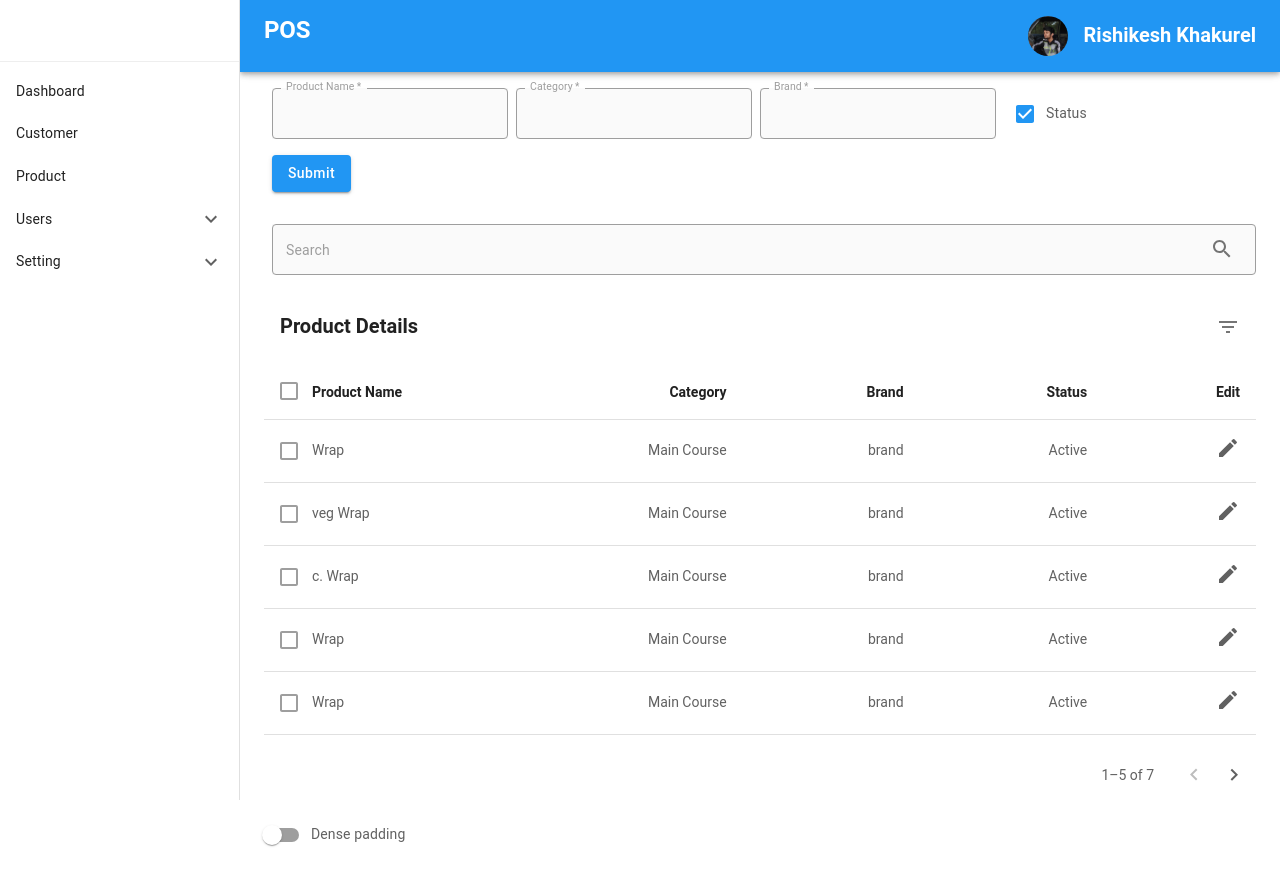
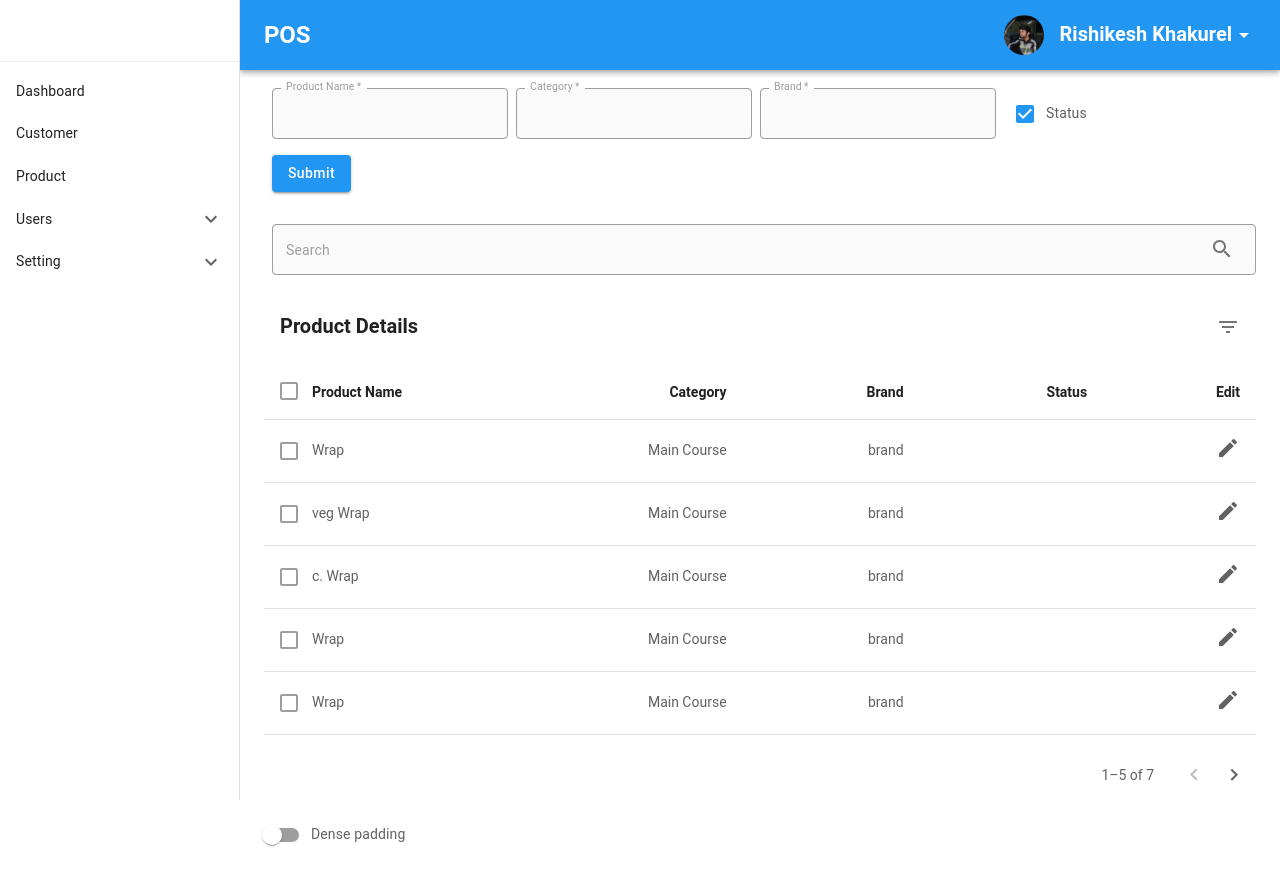
Before and after one commit to rishikeshkhakurel/pos, a React (Create React App) app: page /product in a window 1280 px wide. Built offline with nearby package versions, Linux system fonts and the light colour scheme.

Commit message:
logout button added

```diff
--- a/src/features/Element/AuthElement.js
+++ b/src/features/Element/AuthElement.js
@@ -17,6 +17,7 @@ import React, { useState } from "react";
 import { Link, Outlet } from "react-router-dom";
 import KeyboardArrowDownIcon from "@mui/icons-material/KeyboardArrowDown";
 import PP from "../../common/assets/rishi.jpg";
+import ArrowDropDownIcon from "@mui/icons-material/ArrowDropDown";
 
 const drawerWidth = 240;
 
@@ -57,6 +58,8 @@ const AuthElement = (props) => {
   const { window } = props;
   const [mobileOpen, setMobileOpen] = React.useState(false);
   const [collapse, setcollapse] = useState("");
+  const [setting, setSetting] = useState(false);
+  console.log("setting", setting);
 
   const handleDrawerToggle = () => {
     setMobileOpen(!mobileOpen);
@@ -146,6 +149,26 @@ const AuthElement = (props) => {
       </List>
     </div>
   );
+
+  const Setting = () => {
+    return (
+      <List
+        sx={{
+          background: "#e0e0e0",
+          position: "absolute",
+          zIndex: "999",
+          top: "70px",
+          width: "100%",
+        }}
+        onMouseEnter={() => setSetting(true)}
+        onMouseLeave={() => setSetting(false)}
+      >
+        <ListItem variant="h4" sx={{ color: "black", p: 2 }} button>
+          <Typography variant="h4">Logout</Typography>
+        </ListItem>
+      </List>
+    );
+  };
   const container =
     window !== undefined ? () => window().document.body : undefined;
   return (
@@ -157,7 +180,9 @@ const AuthElement = (props) => {
           ml: { sm: `${drawerWidth}px` },
         }}
       >
-        <Toolbar>
+        <Toolbar
+          sx={{ display: "flex", alignItems: "center", height: "70px", p: 0 }}
+        >
           <IconButton
             color="inherit"
             aria-label="open drawer"
@@ -167,7 +192,15 @@ const AuthElement = (props) => {
           >
             <MenuIcon />
           </IconButton>
-          <Box sx={{ display: "flex", width: "100%", justifyContent: "space-between" }}>
+          <Box
+            sx={{
+              display: "flex",
+              width: "100%",
+              height: "100%",
+              alignItems: "center",
+              justifyContent: "space-between",
+            }}
+          >
             <Box>
               <Typography
                 variant="h2"
@@ -178,16 +211,22 @@ const AuthElement = (props) => {
                 POS
               </Typography>
             </Box>
-            <Box sx={{ display: "flex", alignItems:"center"}} >
+            <Box
+              sx={{ display: "flex", alignItems: "center", height: "100%" }}
+              onMouseEnter={() => setSetting(true)}
+              onMouseLeave={() => setSetting(false)}
+            >
               <Avatar alt="PP" src={PP} />
               <Typography
                 variant="h3"
                 noWrap
                 component="div"
-                sx={{ color: "white", ml:2 }}
+                sx={{ color: "white", ml: 2 }}
               >
                 Rishikesh Khakurel
               </Typography>
+              <ArrowDropDownIcon />
+              {setting && <Setting />}
             </Box>
           </Box>
         </Toolbar>
--- a/src/features/Product/hooks/useProduct.js
+++ b/src/features/Product/hooks/useProduct.js
@@ -28,13 +28,13 @@ const useProduct = () => {
   }
 
   const rows = [
-    createData(1, "Wrap", "Main Course", "brand", "Active"),
-    createData(2, "veg Wrap", "Main Course", "brand", "Active"),
-    createData(3, "c. Wrap", "Main Course", "brand", "Active"),
-    createData(4, "Wrap", "Main Course", "brand", "Active"),
-    createData(5, "Wrap", "Main Course", "brand", "Active"),
-    createData(6, "Wrap", "Main Course", "brand", "Active"),
-    createData(7, "Wrap", "Main Course", "brand", "Active"),
+    createData(1, "Wrap", "Main Course", "brand", false),
+    createData(2, "veg Wrap", "Main Course", "brand", true),
+    createData(3, "c. Wrap", "Main Course", "brand", true),
+    createData(4, "Wrap", "Main Course", "brand", true),
+    createData(5, "Wrap", "Main Course", "brand", true),
+    createData(6, "Wrap", "Main Course", "brand", true),
+    createData(7, "Wrap", "Main Course", "brand", true),
   ];
 
   useEffect(() => {
--- a/src/features/Product/view/addProduct.js
+++ b/src/features/Product/view/addProduct.js
@@ -18,16 +18,20 @@ function AddProduct() {
     setformvalue,
   } = useProduct();
 
-  // const editdata = useSelector((state) => state.editSlice.data);
-  // useEffect(() => {
-  //   if (editdata.id === "product") {
-  //     console.log(editdata);
-  //     setformvalue(editdata.data);
-  //   }
-  // }, [editdata, setformvalue]);
+  const editdata = useSelector((state) => state.editSlice.data);
+  useEffect(() => {
+    if (editdata.id === "product") {
+      console.log(editdata);
+      setformvalue(editdata.data);
+    }
+  }, [editdata, setformvalue]);
   return (
     <Paper sx={{ mt: 2, mb: 2 }}>
-      {/* <form onSubmit={!editdata.id==='product'? handleProductAdd : handleProductEdit}> */}
+      <form
+        onSubmit={
+          !editdata.id === "product" ? handleProductAdd : handleProductEdit
+        }
+      >
         <Paper
           container="div"
           sx={{ display: "flex", justifyContent: "space-between", flex: 1 }}
@@ -38,7 +42,7 @@ function AddProduct() {
             label="Product Name"
             name="ProductName"
             required
-            value={formvalue.ProdutName}
+            value={formvalue.product_name}
             InputLabelProps={{ shrink: true }}
             onChange={handleOnChange}
           />
@@ -47,7 +51,7 @@ function AddProduct() {
             id="filled-name"
             label="Category"
             name="Category"
-            value={formvalue.Category}
+            value={formvalue.category}
             InputLabelProps={{ shrink: true }}
             required
             onChange={handleOnChange}
@@ -57,7 +61,7 @@ function AddProduct() {
             id="filled-name"
             label="Brand"
             name="Brand"
-            value={formvalue.Brand}
+            value={formvalue.brand}
             InputLabelProps={{ shrink: true }}
             required
             onChange={handleOnChange}
@@ -66,9 +70,10 @@ function AddProduct() {
             sx={{ ml: 1, flex: 1 }}
             control={
               <Checkbox
+                value={formvalue.status}
                 defaultChecked
                 onChange={(e) => {
-                  console.log("clicked")
+                  console.log("clicked");
                 }}
               />
             }
@@ -78,11 +83,10 @@ function AddProduct() {
 
         <Paper container="div" sx={{ mt: 2, ml: 1 }}>
           <Button type="submit" variant="contained">
-            {/* {editdata.id === "product" ? "Update" : "Submit"} */}
-            Submit
+            {editdata.id === "product" ? "Update" : "Submit"}
           </Button>
         </Paper>
-      {/* </form> */}
+      </form>
     </Paper>
   );
 }
--- a/src/features/table/view/index.js
+++ b/src/features/table/view/index.js
@@ -330,7 +330,7 @@ const MuiTable = (props) => {
         </TableContainer>
         {dense ? (
           <TablePagination
-            rowsPerPageOptions={[5, 8]}
+            rowsPerPageOptions={[5, 10]}
             component="div"
             count={rows.length}
             rowsPerPage={rowsPerPage}
```
